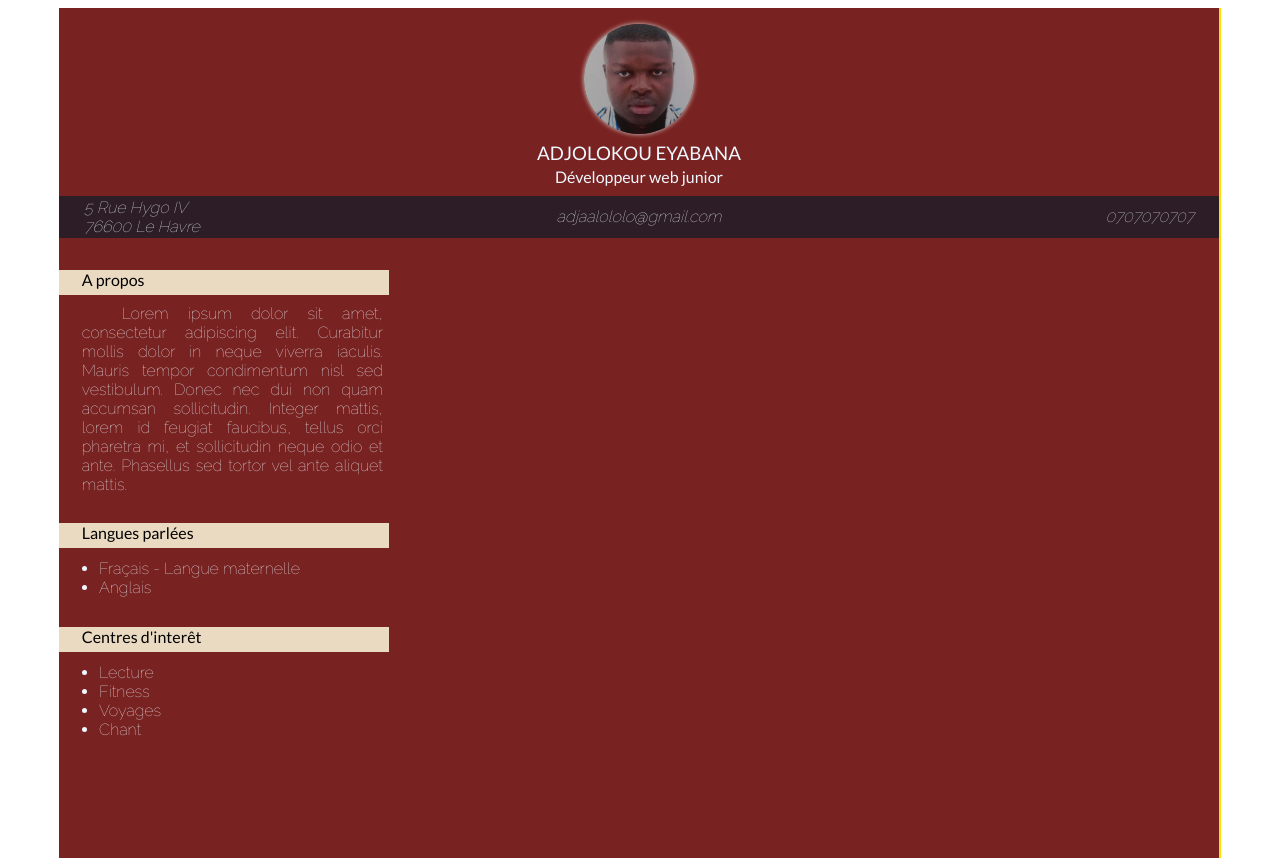
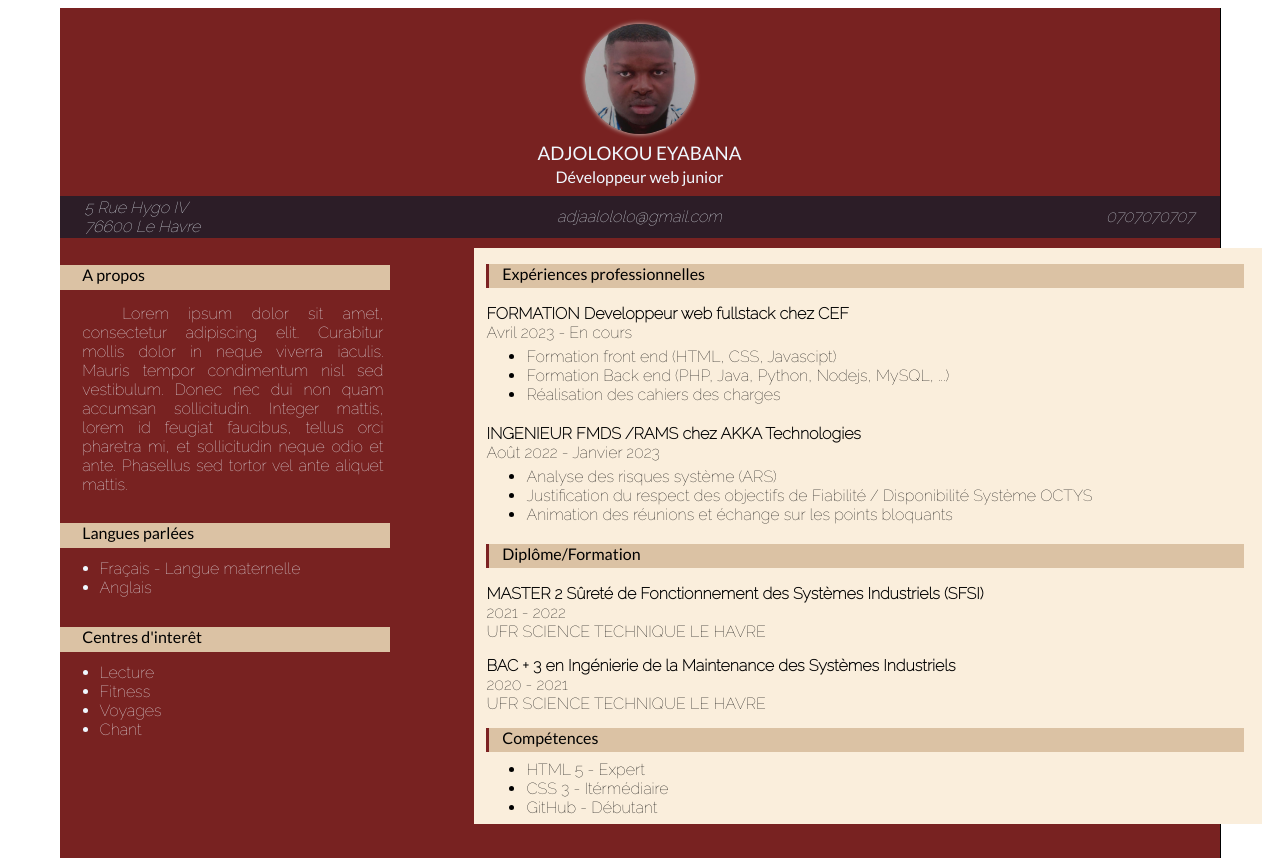
Before and after one commit to adjolokoueyabana/Devoir-CV, a plain HTML site: page index.html in a window 1280 px wide. Drawn offline with Linux system fonts and the light colour scheme; files whose address does not match are found by name.

Commit message:
Ajout des Rubriques d'expériences professionnelles, diplômes et compétences

```diff
--- a/DOC/CSS/style.css
+++ b/DOC/CSS/style.css
@@ -14,7 +14,7 @@ body{
     align-items: center;
 }
 #global{
-    border-right: 2px solid rgb(248, 224, 9);
+    border-right: 1px solid black;
     background-color: #782221;
     width: 1160px;
     height: 850px;
@@ -96,10 +96,9 @@ figure{
 #divers1{
     width: 95%;
     height: 5%;
-    background-color: rgb(235, 218, 194);
+    background-color: #dbc2a4;
     position: absolute;
-    top: 6%;
-    left: 0;
+    top: 5%;
     padding-left: 7%;
     font-family: "Lato", sans-serif;
     font-weight: 400;
@@ -118,7 +117,7 @@ figure{
 #divers2{
     width: 95%;
     height: 5%;
-    background-color: rgb(235, 218, 194);
+    background-color: #dbc2a4;
     position: absolute;
     top: 57%;
     left: 0;
@@ -135,7 +134,7 @@ figure{
 #divers3{
     width: 95%;
     height: 5%;
-    background-color: rgb(235, 218, 194);
+    background-color: #dbc2a4;
     position: absolute;
     top: 78%;
     left: 0;
@@ -149,3 +148,104 @@ figure{
     top: 82%;
     font-family: "Relaway", serif;
 }
+
+/* Mes contacts */
+#section3{
+    height: 72%;
+    width: 788px;
+    background-color: rgb(250, 238, 220);
+    position: absolute;
+    top: 31%;
+    left: 37%;
+    display: flex;
+    flex-direction: column;
+}
+/* Expériences pro */
+#info1{
+    width: 742px;
+    height: 3%;
+    background-color: #dbc2a4;
+    border-left: 3px solid rgb(124, 34, 34);
+    position: absolute;
+    top: 33%;
+    left: 38%;
+    padding-left: 1%;
+    font-family: "Lato", sans-serif;
+    font-weight: 400;
+}
+#poste1{
+    width: 758px;
+    height: 13%;
+    position: absolute;
+    top: 38%;
+    left: 38%;
+    font-family: "Relaway", serif;
+}
+#mission1{
+    position: absolute;
+    top: 27px;
+}
+#poste2{
+    width: 758px;
+    height: 13%;
+    position: absolute;
+    top: 53%;
+    left: 38%;
+    font-family: "Relaway", serif;
+}
+#mission2{
+    position: absolute;
+    top: 27px;
+}
+
+/* Diplômes */
+#info2{
+    width: 742px;
+    height: 3%;
+    background-color: #dbc2a4;
+    border-left: 3px solid rgb(124, 34, 34);
+    position: absolute;
+    top: 68%;
+    left: 38%;
+    padding-left: 1%;
+    font-family: "Lato", sans-serif;
+    font-weight: 400;
+}
+#diplome1{
+    width: 758px;
+    position: absolute;
+    top: 71%;
+    left: 38%;
+    font-family: "Relaway", serif;
+}
+#diplome2{
+    width: 758px;
+    position: absolute;
+    top: 80%;
+    left: 38%;
+    font-family: "Relaway", serif;
+}
+
+/* competences */
+#info3{
+    width: 742px;
+    height: 3%;
+    background-color: #dbc2a4;
+    border-left: 3px solid rgb(124, 34, 34);
+    position: absolute;
+    top: 91%;
+    left: 38%;
+    padding-left: 1%;
+    font-family: "Lato", sans-serif;
+    font-weight: 400;
+}
+#competence{
+    width: 718px;
+    position: absolute;
+    top: 93%;
+    left: 38%;
+    font-family: "Relaway", serif;
+}
+#competence:hover, #diplome1:hover, #diplome2:hover, #poste1:hover, #poste2:hover{
+    border-right: 6px solid rgb(124, 34, 34);
+}
--- a/index.html
+++ b/index.html
@@ -48,6 +48,44 @@
                 <li> Voyages </li>
                 <li> Chant </li>
             </ul>
+        </section>
+
+        <section id="section3"></section>
+            <div id="info1"> Expériences professionnelles </div>
+            <div id="poste1"><b> FORMATION Developpeur web fullstack chez CEF </b><br>
+                Avril 2023 - En cours
+                <ul id="mission1">
+                    <li> Formation front end (HTML, CSS, Javascipt) </li>
+                    <li> Formation Back end (PHP, Java, Python, Nodejs, MySQL, ...) </li>
+                    <li> Réalisation des cahiers des charges </li>
+                </ul>
+            </div>
+            <div id="poste2"><b> INGENIEUR FMDS /RAMS chez AKKA Technologies </b><br>
+                Août 2022 - Janvier 2023
+                <ul id="mission2">
+                    <li> Analyse des risques système (ARS) </li>
+                    <li> Justification du respect des objectifs de Fiabilité / Disponibilité
+                        Système OCTYS </li>
+                    <li> Animation des réunions et échange sur les points bloquants </li>
+                </ul>
+            </div>
+
+            <div id="info2"> Diplôme/Formation </div>
+            <p id="diplome1"><b> MASTER 2 Sûreté de Fonctionnement des Systèmes Industriels (SFSI) </b><br>
+                2021 - 2022 <br>
+                UFR SCIENCE TECHNIQUE LE HAVRE<br>
+            </p>
+            <p id="diplome2"><b> BAC + 3 en Ingénierie de la Maintenance des Systèmes Industriels </b><br>
+                2020 - 2021<br>
+                UFR SCIENCE TECHNIQUE LE HAVRE
+            </p>
+
+            <div id="info3"> Compétences </div>
+            <ul id="competence">
+                <li> HTML 5 - Expert </li>
+                <li> CSS 3 - Itérmédiaire </li>
+                <li> GitHub - Débutant </li>
+            </ul>
 
         </section>
 
```
